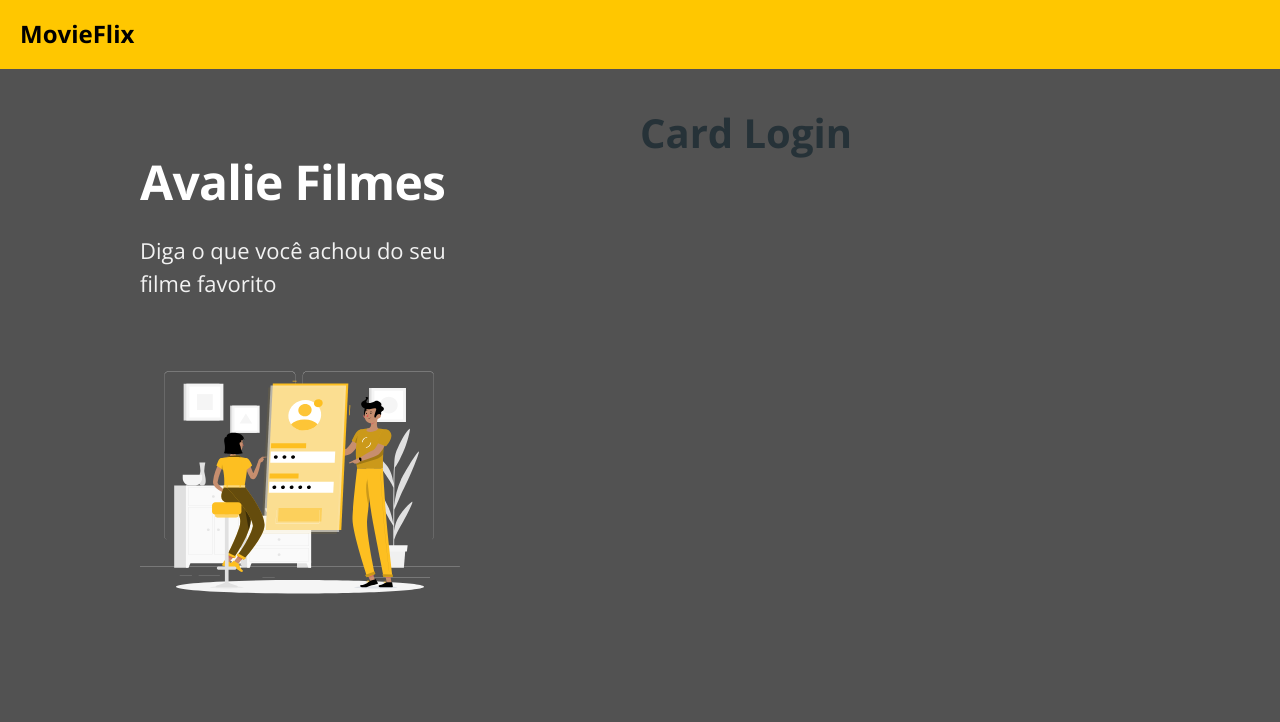
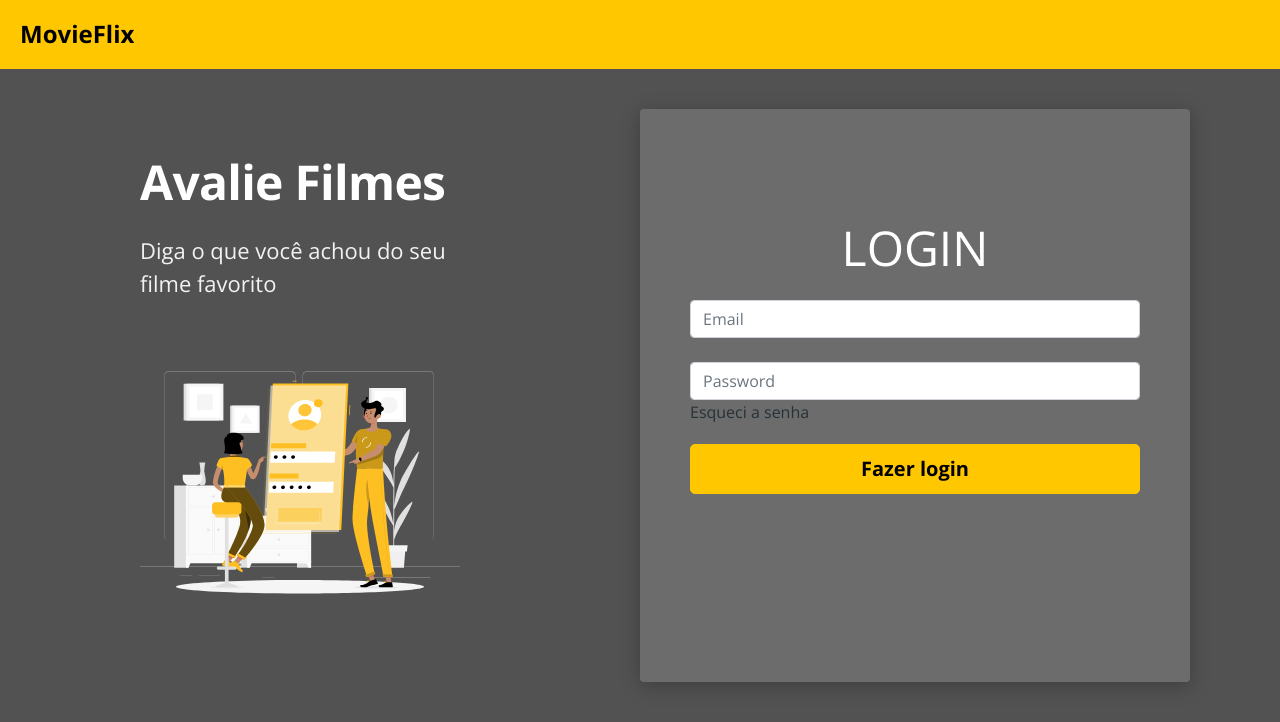
Before and after one commit to igor-lourenco/movie-flix, a React (Create React App) app in the folder frontweb/: page / in a window 1280 px wide. Shown: the top 722 px of the page. Built offline with nearby package versions, Linux system fonts and the light colour scheme; no server answers.

Commit message:
Styling login

```diff
--- a/frontweb/package.json
+++ b/frontweb/package.json
@@ -11,6 +11,7 @@
     "@types/react": "^17.0.0",
     "@types/react-dom": "^17.0.0",
     "@types/react-router-dom": "^5.1.8",
+    "axios": "^0.21.1",
     "bootstrap": "^5.0.2",
     "node-sass": "4.14.1",
     "react": "^17.0.2",
--- a/frontweb/src/Routes.tsx
+++ b/frontweb/src/Routes.tsx
@@ -16,7 +16,7 @@ const Routes = () => {
             <Route path="/movies" exact >
                 <Movie />
             </Route>
-            <Route path="/movies/:moviesId" exact >
+            <Route path="/movies/:moviesId/reviews" exact >
                 <MovieReview />
             </Route>
         </Switch>
--- a/frontweb/src/pages/Auth/index.tsx
+++ b/frontweb/src/pages/Auth/index.tsx
@@ -1,4 +1,5 @@
 import { ReactComponent as Image } from "assets/images/Desenho.svg";
+import { Link } from "react-router-dom";
 import "./styles.css";
 
 const Auth = () => {
@@ -10,7 +11,35 @@ const Auth = () => {
         <Image />
       </div>
       <div className="auth-form-container">
-        <h1>Card Login</h1>
+        <div className="login-card">
+          <h1>LOGIN</h1>
+          <form>
+            <div className="mt-4 mb-4">
+              <input
+                type="text"
+                className="form-control base-input"
+                placeholder="Email"
+                name="username"
+              />
+            </div>
+            <div className="">
+              <input
+                type="password"
+                className="form-control base-input "
+                placeholder="Password"
+                name="password"
+              />
+            </div>
+            <Link to="/admin/auth/recover" className="login-link-recover">
+              Esqueci a senha
+            </Link>
+            <div className="login-submit">
+              <button type="submit" className="btn btn-primary btn-lg">
+                <h5>Fazer login</h5>
+              </button>
+            </div>
+          </form>
+        </div>
       </div>
     </div>
   );
--- a/frontweb/src/pages/Auth/styles.css
+++ b/frontweb/src/pages/Auth/styles.css
@@ -12,14 +12,52 @@
   width: 100%;
 }
 
+.login-card {
+  padding: 10px 10px 30px 10px;
+  background: #6c6c6c;
+  box-shadow: 0px 4px 20px rgba(0, 0, 0, 0.25);
+  border-radius: 4px;
+}
+
+.login-card h1 {
+  padding-top: 60px;
+  text-align: center;
+  color: #fff;
+  font-weight: normal;
+}
+
+.login-submit {
+  margin-top: 20px;
+  text-align: center;
+}
+
+.login-submit button {
+  width: 260px;
+  height: 50px;
+}
+
 @media (min-width: 576px) {
   .auth-form-container {
     width: 480px;
   }
+
+  .login-card {
+    padding: 50px;
+    height: 573px;
+  }
+
+  .login-card h1 {
+    font-size: 48px;
+  }
+
 }
 @media (min-width: 768px) {
   .auth-form-container {
     width: 550px;
+  }
+
+  .login-submit button {
+    width: 450px;
   }
 }
 @media (min-width: 1200px) {
--- a/frontweb/src/pages/MovieReviews/index.tsx
+++ b/frontweb/src/pages/MovieReviews/index.tsx
@@ -1,7 +1,19 @@
 import "./styles.css";
 import Estrela from 'assets/images/Estrela.png';
+import { Movies } from "assets/types/movie";
+import axios from "axios";
+import { BASE_URL } from "util/requests";
 
 const MovieReview = () => {
+
+    let movie : Movies;
+
+    axios.get(BASE_URL + "/movies/1/reviews").then(response => {
+        console.log(response.data)
+    });
+
+
+
   return (
     <>
       <div className="movie-title">
--- /dev/null
+++ b/frontweb/src/util/requests.ts
@@ -0,0 +1 @@
+export const BASE_URL = process.env.REACT_APP_BACKEND_URL ?? 'http://localhost:8080';
```
Also changed, not shown: 1 other file (tests, documents, lock files or other folders).
